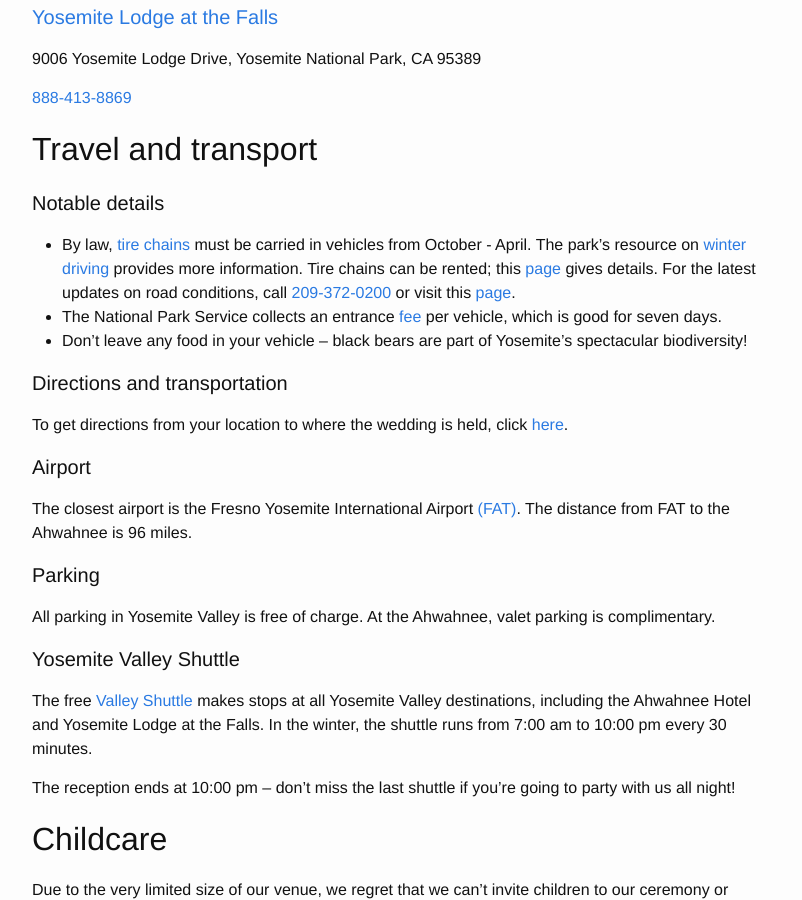
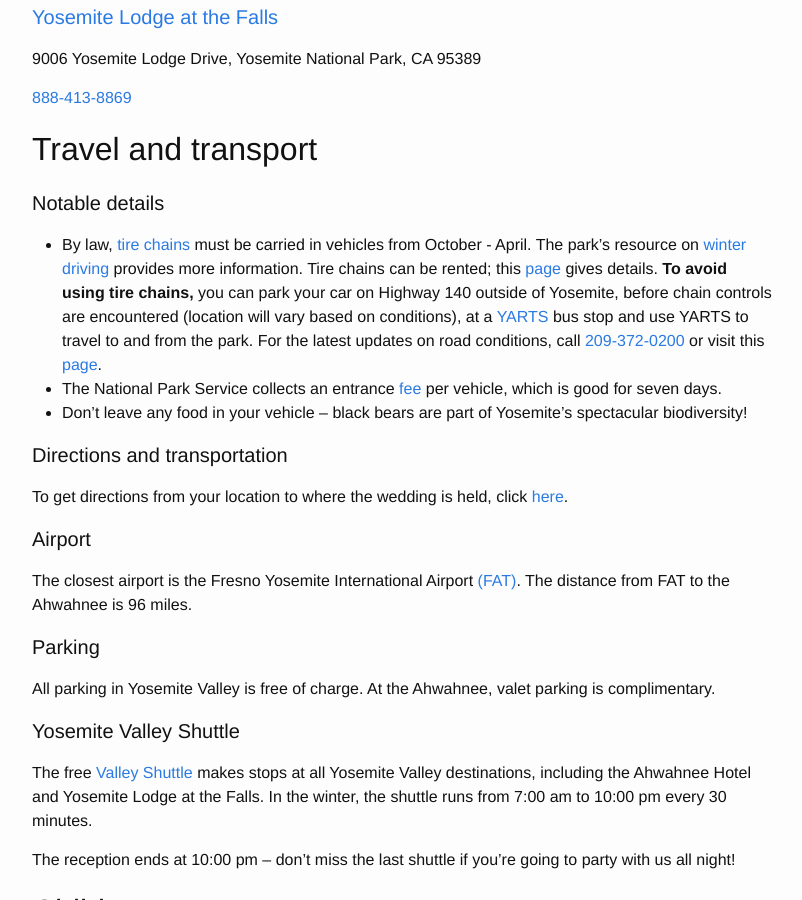
Before and after one commit to j-e-yosemite/j-e-yosemite.github.io, a Jekyll site: the page built from details.md, in a window 1280 px wide and 900 px high, scrolled down 715 px. Shown: the whole window, without its empty margins (238-1040 px from the left). Built offline with Jekyll 4.4.1, drawn with Linux system fonts in a browser that asks for light colours.

Commit message:
Added YARTS details

```diff
--- a/details.md
+++ b/details.md
@@ -35,7 +35,7 @@
 
 #### Notable details
 
-* By law, [tire chains](https://www.nps.gov/yose/planyourvisit/tirechains.htm) must be carried in vehicles from October - April. The park's resource on [winter driving](http://www.travelyosemite.com/winter/winter-travel-conditions/) provides more information. Tire chains can be rented; this [page](https://www.tripadvisor.com/Travel-g61000-c148794/Yosemite-National-Park:California:All.About.Tire.Chain.Rentals.And.Sales.html) gives details. For the latest updates on road conditions, call [209-372-0200](tel:+12093720200) or visit this [page](http://www.nps.gov/yose/planyourvisit/conditions.htm).
+* By law, [tire chains](https://www.nps.gov/yose/planyourvisit/tirechains.htm) must be carried in vehicles from October - April. The park's resource on [winter driving](http://www.travelyosemite.com/winter/winter-travel-conditions/) provides more information. Tire chains can be rented; this [page](https://www.tripadvisor.com/Travel-g61000-c148794/Yosemite-National-Park:California:All.About.Tire.Chain.Rentals.And.Sales.html) gives details. **To avoid using tire chains,** you can park your car on Highway 140 outside of Yosemite, before chain controls are encountered (location will vary based on conditions), at a [YARTS](http://yarts.com/) bus stop and use YARTS to travel to and from the park. For the latest updates on road conditions, call [209-372-0200](tel:+12093720200) or visit this [page](http://www.nps.gov/yose/planyourvisit/conditions.htm).
 * The National Park Service collects an entrance [fee](http://www.nps.gov/yose/planyourvisit/fees.htm) per vehicle, which is good for seven days.
 * Don't leave any food in your vehicle -- black bears are part of Yosemite's spectacular biodiversity!
 
```
